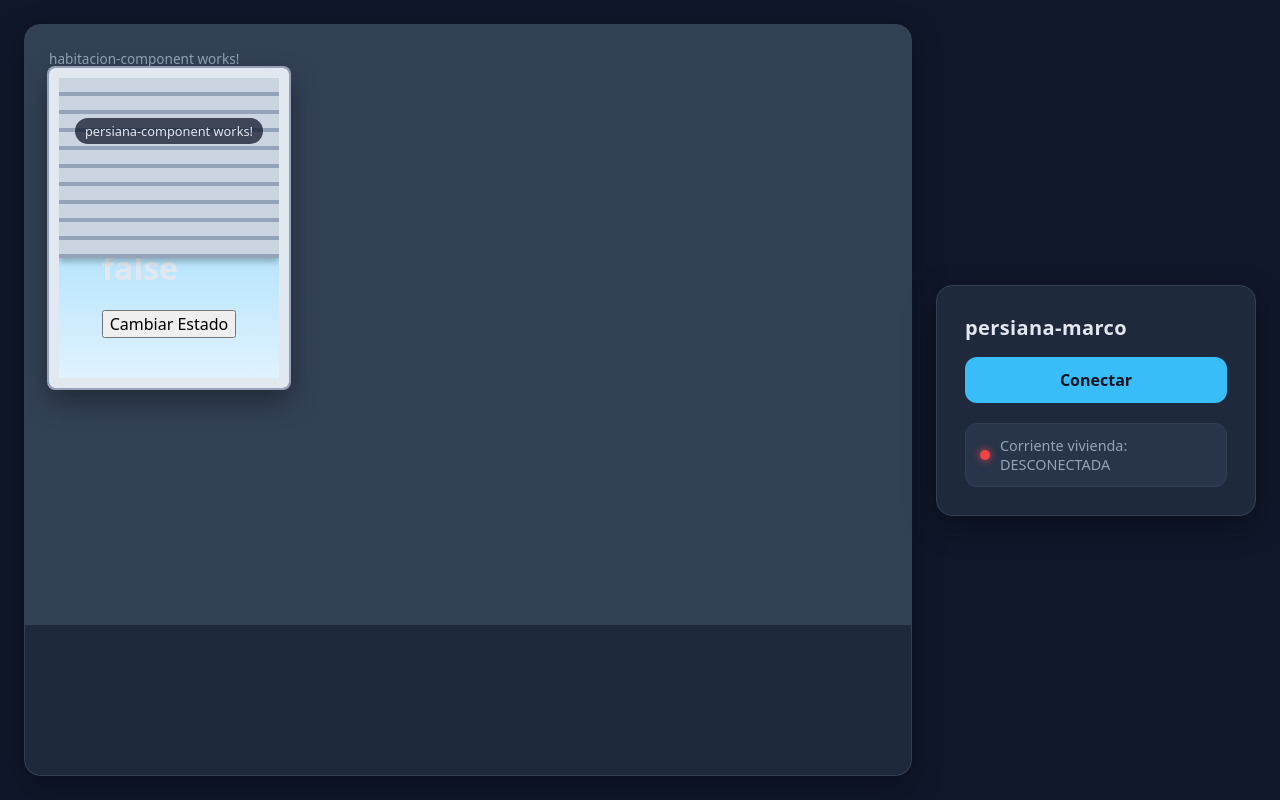
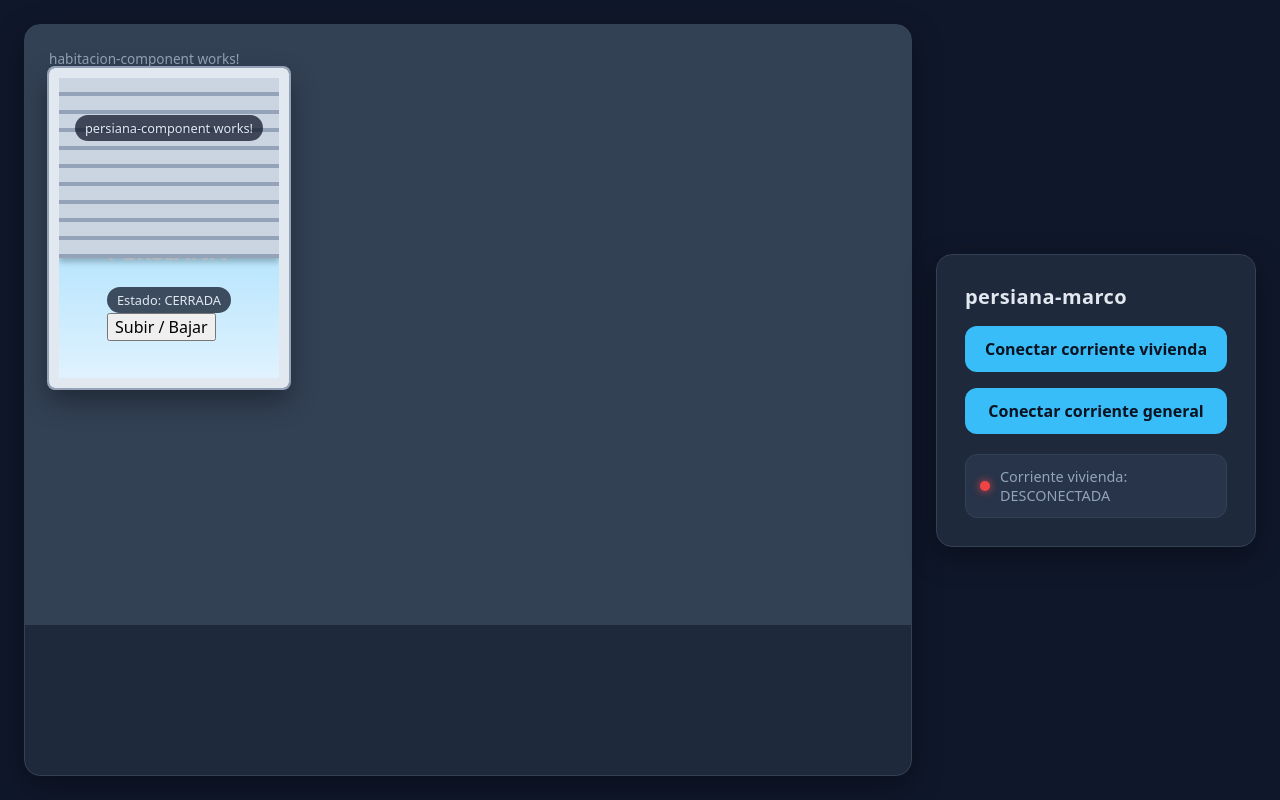
Before and after one commit to Maliketh4bc/persiana-marco, an Angular app: page / in a window 1280 px wide. Built offline with nearby package versions, Linux system fonts and the light colour scheme.

Commit message:
cambios persiana

```diff
--- a/src/app/app.component.html
+++ b/src/app/app.component.html
@@ -4,7 +4,12 @@
     <div>
         <h1>{{ title }}</h1>
 
-        <button (click)="onConectDisconect($event)">Conectar</button>
+        <button (click)="onConectDisconect()">
+            {{ corrienteVivienda ? 'Desconectar' : 'Conectar' }} corriente vivienda
+        </button>
+        <button (click)="onConectDisconectHabitacion()">
+            {{ corrienteHabitacion ? 'Desconectar' : 'Conectar' }} corriente general
+        </button>
     </div>
     <div class="boton-leyenda" [class.conectada]="corrienteVivienda">
         <span>Corriente vivienda: {{ this.corrienteVivienda ?
--- a/src/app/app.component.ts
+++ b/src/app/app.component.ts
@@ -11,17 +11,14 @@ export class AppComponent {
 
   title = 'persiana-marco';
   corrienteVivienda = false;
+  corrienteHabitacion = false;
 
-  onConectDisconect(event: Event) {
-    let conDes = event.target as HTMLButtonElement;
+  onConectDisconectHabitacion() {
+    this.corrienteHabitacion = !this.corrienteHabitacion;
+  }
 
-    if(!this.corrienteVivienda){
-      this.corrienteVivienda = true;
-      conDes.innerText = 'Desconectar';
-    }else{
-      this.corrienteVivienda = false;
-      conDes.innerText = 'Conectar';
-    }
+  onConectDisconect() {
+    this.corrienteVivienda = !this.corrienteVivienda;
   }
 
 }
--- a/src/app/habitacion-component/persiana-component/persiana-component.component.html
+++ b/src/app/habitacion-component/persiana-component/persiana-component.component.html
@@ -1,7 +1,7 @@
 <p>persiana-component works!</p>
 
     <div>
-        <h1>{{ estado }}</h1>
-
-        <button (click)="cambiarEstado($event)">Cambiar Estado</button>
+        <h2>PERSIANA</h2>
+        <p>Estado: {{ abierta ? 'ABIERTA' : 'CERRADA' }}</p>
+        <button (click)="cambiarEstado()">Subir / Bajar</button>
     </div>
--- a/src/app/habitacion-component/persiana-component/persiana-component.component.ts
+++ b/src/app/habitacion-component/persiana-component/persiana-component.component.ts
@@ -9,17 +9,9 @@ import { Input } from '@angular/core';
 })
 export class PersianaComponentComponent {
 
-  estado = false;
+  abierta = false;
 
-  cambiarEstado(event: Event) {
-    let conEs = event.target as HTMLButtonElement;
-
-    if(!this.estado){
-      this.estado = true;
-      conEs.innerText = 'ABIERTA';
-    }else{
-      this.estado = false;
-      conEs.innerText = 'CERRADA';
-    }
+  cambiarEstado() {
+    this.abierta = !this.abierta;
   }
 }
```
